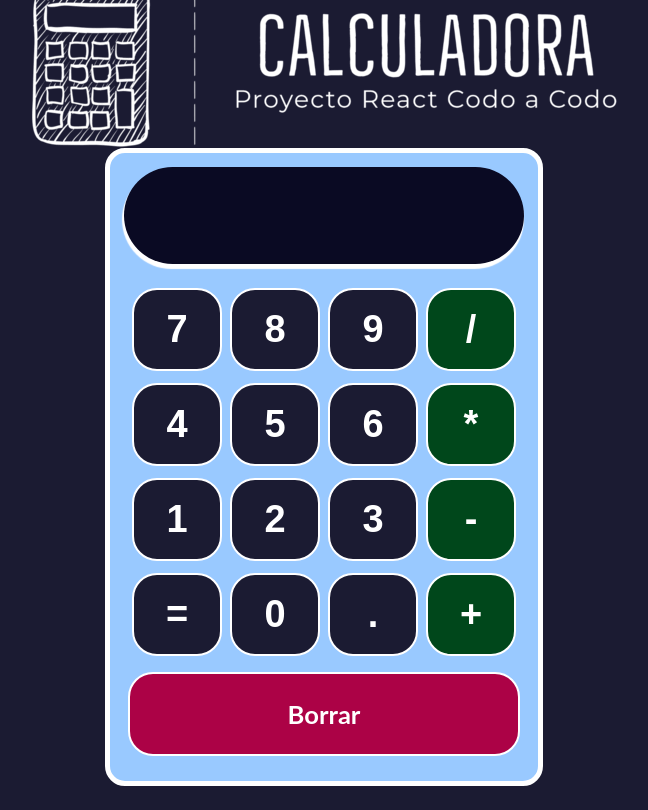
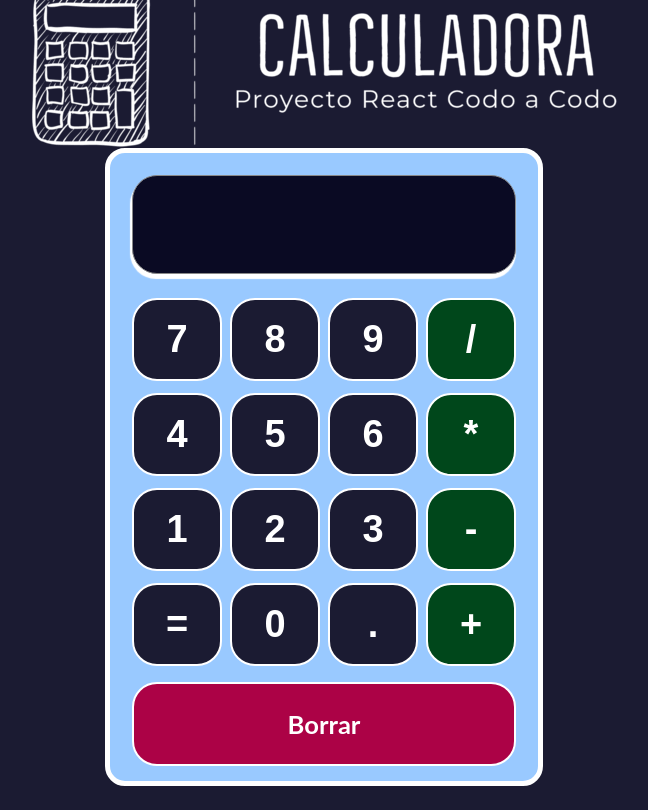
Before and after one commit to maxgit123/calculadora, a React (Create React App) app: page / in a window 1280 px wide. Shown: the whole page, without its empty margins (316-964 px from the left). Built offline with nearby package versions, Linux system fonts and the light colour scheme.

Commit message:
clausulas de guarda

```diff
--- a/public/index.html
+++ b/public/index.html
@@ -1,5 +1,5 @@
 <!DOCTYPE html>
-<html lang="en">
+<html lang="es">
   <head>
     <meta charset="utf-8" />
     <link rel="icon" href="%PUBLIC_URL%/favicon.ico" />
@@ -7,7 +7,7 @@
     <meta name="theme-color" content="#000000" />
     <meta
       name="description"
-      content="Web site created using create-react-app"
+      content="Calculadora hecha en React"
     />
     <link rel="apple-touch-icon" href="%PUBLIC_URL%/logo192.png" />
     <!--
@@ -24,10 +24,10 @@
       work correctly both with client-side routing and a non-root public URL.
       Learn how to configure a non-root public URL by running `npm run build`.
     -->
-    <title>React App</title>
+    <title>Calculadora</title>
   </head>
   <body>
-    <noscript>You need to enable JavaScript to run this app.</noscript>
+    <noscript>Necesitas habilitar JavaScript para correr esta aplicación.</noscript>
     <div id="root"></div>
     <!--
       This HTML file is a template.
--- a/src/App.js
+++ b/src/App.js
@@ -10,12 +10,22 @@ function App() {
 
 	const [input, setInput] = useState('');
 
-	const addInput = val => {
-		setInput(input + val);
-	};
+	// const addInput = val => {
+	// 	setInput(input + val);
+	// };
+
+
+	const addInput = valor => {
+
+		if (!input && (valor === '*' || valor === '/')) return;
+
+		if ((input.slice(-1) === '*' && (valor === '*' || valor=== '/')) || (input.slice(-1) === '/' && (valor=== '/' || valor === '*'))) return;
+
+		setInput(input + valor);
+  };
 
 	const calcularResultado = () => {
-		if (input){
+		if (input && (input.slice(-1) !== '*') && (input.slice(-1) !== '/')) {
 			setInput(evaluate(input));
 		}
 	};
--- a/src/css/botonClear.css
+++ b/src/css/botonClear.css
@@ -4,7 +4,7 @@
     display: flex;
     flex: 1;
     background-color: #ac0246;
-    margin-top: 8px;
+    margin: 8px 4px 4px;
     justify-content: center;
     align-items: center;
     font-weight: bold;
--- a/src/css/pantalla.css
+++ b/src/css/pantalla.css
@@ -1,6 +1,7 @@
 .input {
     height: 75px;
-    border-radius: 50px;
+    border-radius: 25px;
+    margin: 8px;
     margin-bottom: 20px;
     display: flex;
     justify-content: flex-end;
@@ -10,6 +11,6 @@
     background-color: #0a0a23;
     color: white;
     padding: 11px 30px 11px 11px;
-    margin: 1px solid #888;
+    border: 1px solid #888;
     box-shadow: -1px 4px 1px 1px white;
 }
```
Also changed, not shown: src/fonts/DigitalDisplayRegular-ODEO.ttf (added), 1 other file (tests, documents, lock files or other folders).
